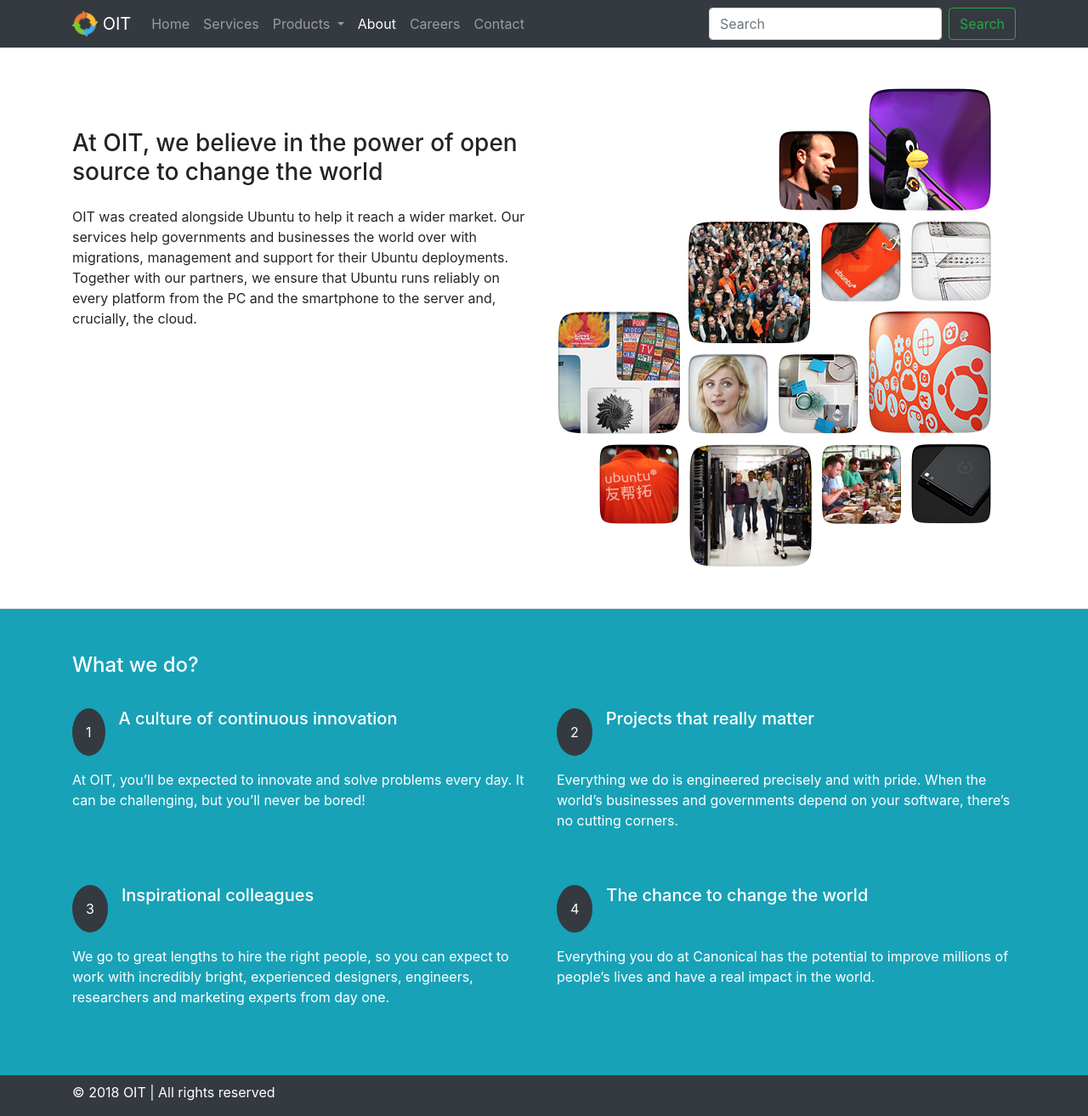
After one commit to navrang-hotel/oit, a Django app: page /base/about/ in a window 1280 px wide. The commit adds this page. Shown: the whole page at 85% size. Run offline with Django 3.2, Linux system fonts and the light colour scheme; some libraries are stand-ins or nearby versions.

Commit message:
Initial about page

```diff
--- /dev/null
+++ b/base/templates/base/about.html
@@ -0,0 +1,84 @@
+{% extends 'base/base_generic.html' %}
+
+{% block navAbo %}
+  active
+{% endblock %}
+
+{% block content %}
+  <div class="container py-5">
+    <div class="row align-items-top">
+      <div class="col-sm-6 py-5">
+        <h3>At OIT, we believe in the power of open source to change the world</h3>
+        <p class="my-4">
+OIT was created alongside Ubuntu to help it reach a wider market. Our services help governments and businesses the world over with migrations, management and support for their Ubuntu deployments. Together with our partners, we ensure that Ubuntu runs reliably on every platform from the PC and the smartphone to the server and, crucially, the cloud.
+        </p>
+      </div>
+      <div class="col-sm-6">
+        {% load static %}
+        <img src="{% static 'base/img/careers_ubu.png' %}" class="img-fluid" alt="Responsive image">
+      </div>
+    </div>
+  </div>
+
+  <div class="container-fluid py-5 bg-info text-white border-top">
+    <div class="container">
+      <h4 class="py-1">What we do?</h4>
+      <div class="row my-3">
+        <div class="col-sm-6 py-3">
+          <div class="media">
+            <p class="bg-dark rounded-circle p-3 mr-3">
+              1
+            </p>
+            <div class="media-body">
+              <h5 class="mt-0">A culture of continuous innovation</h5>
+            </div>
+          </div>
+          <p>
+At OIT, you’ll be expected to innovate and solve problems every day. It can be challenging, but you’ll never be bored!
+          </p>
+        </div>
+        <div class="col-sm-6 py-3">
+          <div class="media">
+            <p class="bg-dark rounded-circle p-3 mr-3">
+              2
+            </p>
+            <div class="media-body">
+              <h5 class="mt-0">Projects that really matter</h5>
+            </div>
+          </div>
+          <p>
+Everything we do is engineered precisely and with pride. When the world’s businesses and governments depend on your software, there’s no cutting corners.
+          </p>
+        </div>
+      </div>
+      <div class="row">
+        <div class="col-sm-6 py-3">
+          <div class="media">
+            <p class="bg-dark rounded-circle p-3 mr-3">
+              3
+            </p>
+            <div class="media-body">
+              <h5 class="mt-0">Inspirational colleagues</h5>
+            </div>
+          </div>
+          <p>
+We go to great lengths to hire the right people, so you can expect to work with incredibly bright, experienced designers, engineers, researchers and marketing experts from day one.
+          </p>
+        </div>
+        <div class="col-sm-6 py-3">
+          <div class="media">
+            <p class="bg-dark rounded-circle p-3 mr-3">
+              4
+            </p>
+            <div class="media-body">
+              <h5 class="mt-0">The chance to change the world</h5>
+            </div>
+          </div>
+          <p>
+Everything you do at Canonical has the potential to improve millions of people’s lives and have a real impact in the world.
+          </p>
+        </div>
+      </div>
+    </div>
+  </div>
+{% endblock %}
--- a/base/templates/base/base_generic.html
+++ b/base/templates/base/base_generic.html
@@ -53,7 +53,7 @@
                 </div>
               </li>
               <li class="nav-item {% block navAbo %}{% endblock %}">
-                <a class="nav-link" href="">About</a>
+                <a class="nav-link" href="{% url 'base-about' %}">About</a>
               </li>
               <li class="nav-item {% block navCar %}{% endblock %}">
                 <a class="nav-link" href="{% url 'base-careers' %}">Careers</a>
--- a/base/urls.py
+++ b/base/urls.py
@@ -14,6 +14,7 @@
 urlpatterns = [
     path('', views.index, name='base-index'),
     path('services/', views.services, name='base-services'),
+    path('about/', views.about, name='base-about'),
     path('careers/', views.careers, name='base-careers'),
     path('contact/', views.contact, name='base-contact'),
 ]
--- a/base/views.py
+++ b/base/views.py
@@ -37,3 +37,11 @@
     context = {}
 
     return render(request, template, context)
+
+def about(request):
+    """View function for about page."""
+
+    template = 'base/about.html'
+    context = {}
+
+    return render(request, template, context)
```
